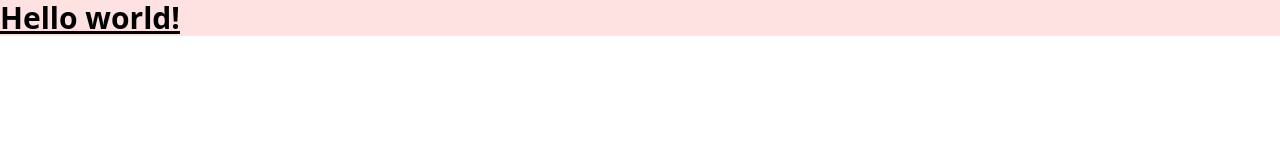
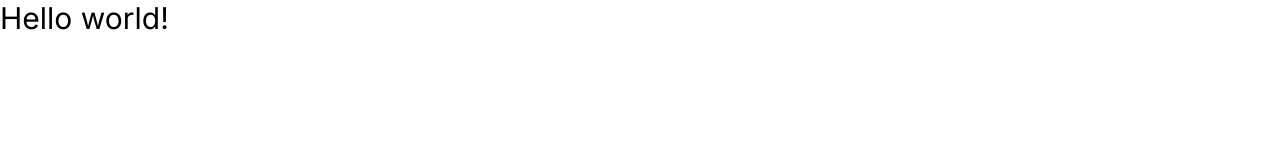
Before and after one commit to lordever/tailwind-sandbox, a website: page index.html in a window 1280 px wide. Drawn offline with Linux system fonts and the light colour scheme.

```diff
--- a/index.html
+++ b/index.html
@@ -6,10 +6,13 @@
           content="width=device-width, user-scalable=no, initial-scale=1.0, maximum-scale=1.0, minimum-scale=1.0">
     <meta http-equiv="X-UA-Compatible" content="ie=edge">
     <link rel="stylesheet" href="./css/style.css">
-    <title>Tailwind</title>
+    <link rel="preconnect" href="https://fonts.googleapis.com">
+    <link rel="preconnect" href="https://fonts.gstatic.com" crossorigin>
+    <link href="https://fonts.googleapis.com/css2?family=Inter:ital,opsz,wght@0,14..32,100..900;1,14..32,100..900&display=swap" rel="stylesheet">
+    <title>Social Links Profile</title>
 </head>
 <body>
-<h1 class="text-3xl font-bold underline bg-red-100">
+<h1 class="text-3xl">
     Hello world!
 </h1>
 </body>
--- a/tailwind.config.js
+++ b/tailwind.config.js
@@ -2,7 +2,11 @@
 module.exports = {
   content: ["./*html"],
   theme: {
-    extend: {},
+    extend: {
+      fontFamily: {
+        sans: ['Inter', 'sans-serif']
+      }
+    },
   },
   plugins: [],
 }
```
Also changed, not shown: css/style.css, images/avatar-jessica.jpeg (added), images/favicon-32x32.png (added).
